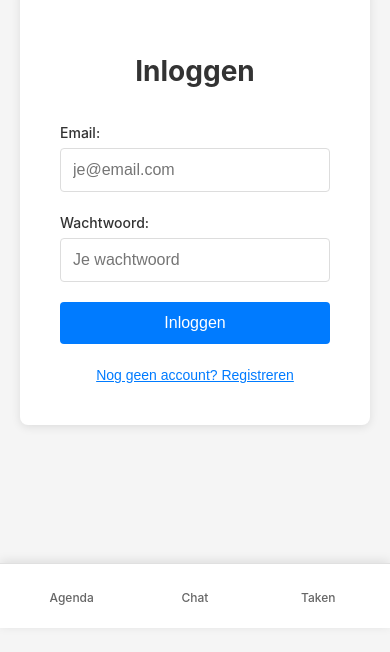
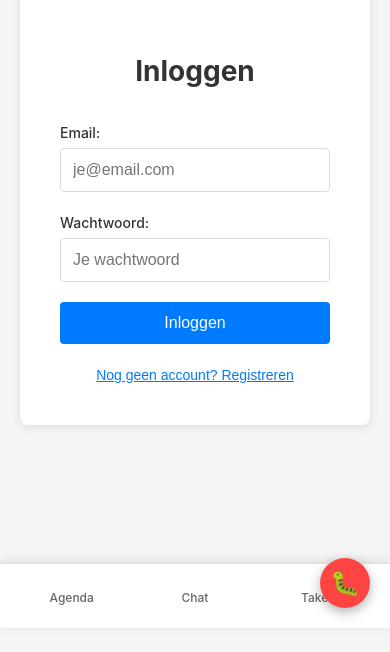
Before and after one commit to Lloyd-Aipassa/calender, a Nuxt app: page /login in a window 390 px wide. Shown: the part 216-868 px from the top of the page. Built offline with nearby package versions, Linux system fonts and the light colour scheme.

Commit message:
added debug button for mobile

```diff
--- a/layouts/default.vue
+++ b/layouts/default.vue
@@ -5,6 +5,15 @@
     <main class="main-content">
       <slot />
     </main>
+
+    <!-- Debug button for mobile debugging (iPhone/Android) -->
+    <button
+      @click="enableDebug"
+      class="debug-button"
+      title="Enable mobile debug console"
+    >
+      🐛
+    </button>
   </div>
 </template>
 
@@ -18,6 +27,17 @@ const apiBase = config.public.apiBaseUrl;
 // Initialize global Pusher service
 const { initPusher } = usePusher();
 const { linkUserToOneSignal } = useOneSignal();
+
+// Enable Eruda debug console for mobile
+const enableDebug = () => {
+  const script = document.createElement('script');
+  script.src = 'https://cdn.jsdelivr.net/npm/eruda';
+  document.body.appendChild(script);
+  script.onload = () => {
+    window.eruda.init();
+    console.log('✅ Eruda debug console enabled!');
+  };
+};
 
 onMounted(async () => {
   // Get current user from auth token
@@ -123,4 +143,28 @@ body {
     padding-bottom: calc(80px + env(safe-area-inset-bottom));
   }
 }
+
+/* Debug button */
+.debug-button {
+  position: fixed;
+  bottom: 20px;
+  right: 20px;
+  z-index: 9999;
+  width: 50px;
+  height: 50px;
+  border-radius: 50%;
+  background: #ff4444;
+  color: white;
+  border: none;
+  font-size: 24px;
+  cursor: pointer;
+  box-shadow: 0 4px 12px rgba(0, 0, 0, 0.3);
+  display: flex;
+  align-items: center;
+  justify-content: center;
+}
+
+.debug-button:active {
+  transform: scale(0.95);
+}
 </style>
```
